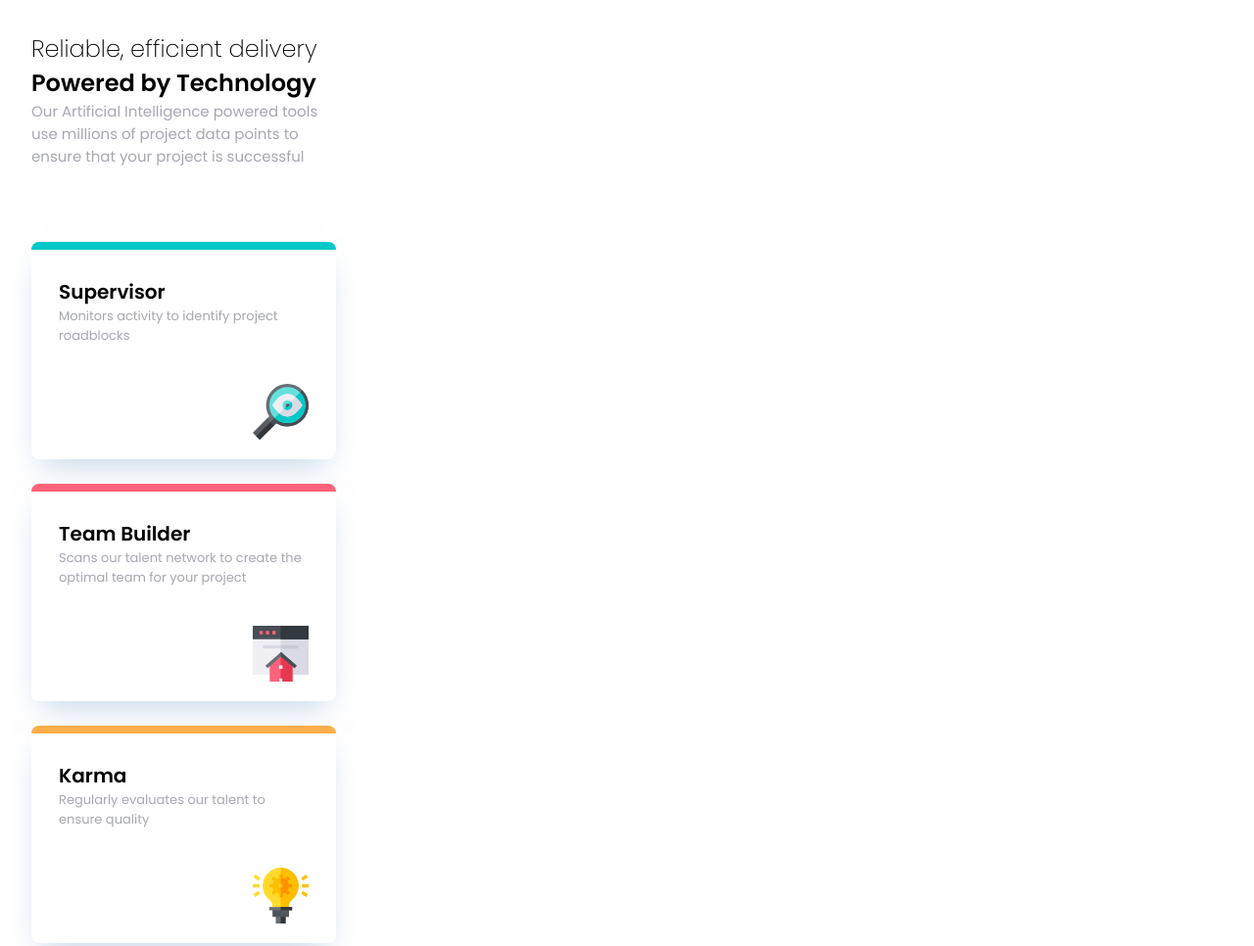
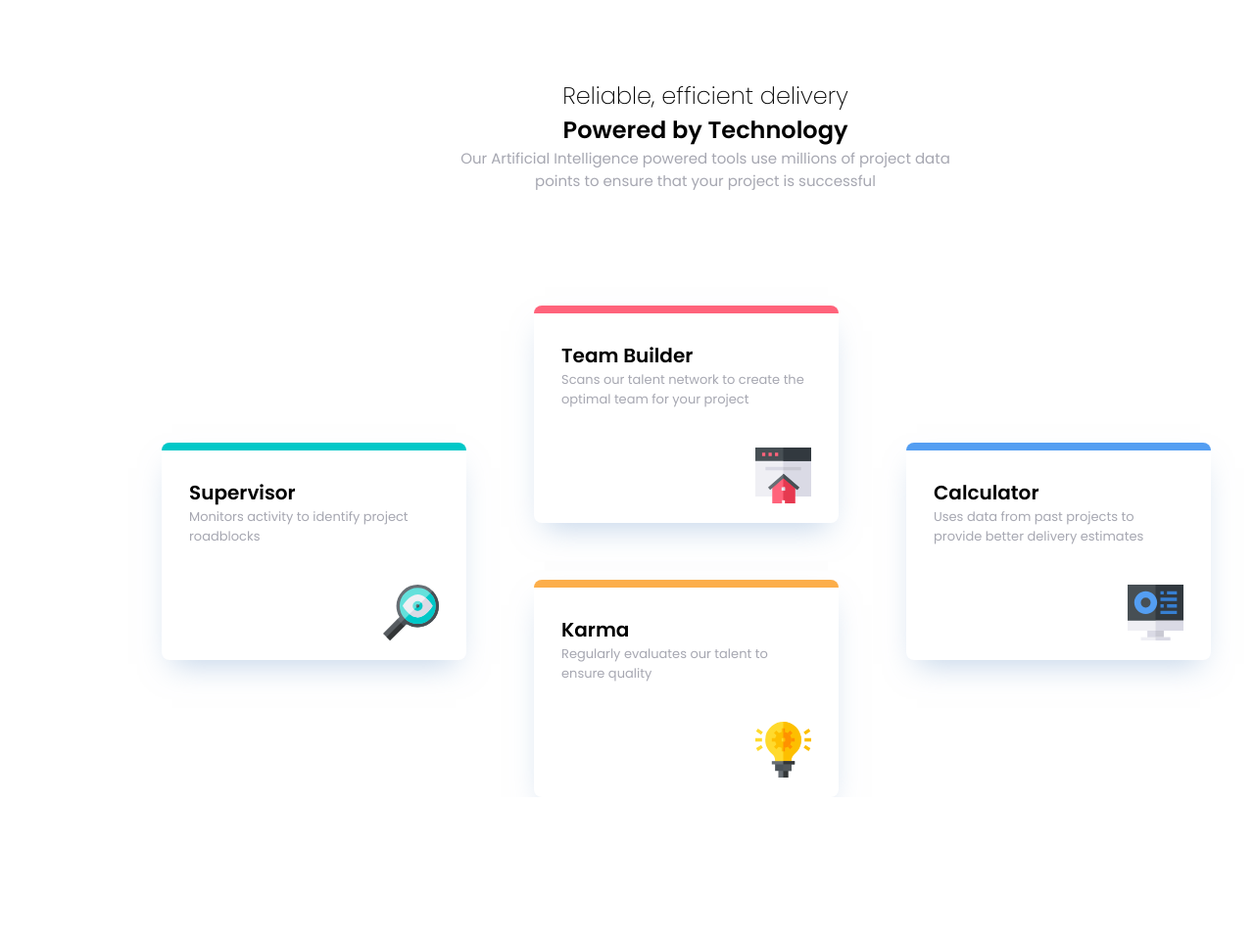
Before and after one commit to keketee/four-car-feature-section, a plain HTML site: page index.html in a window 1280 px wide. Shown: the top 966 px of the page at 98% size. After the commit the page ends 814 px from the top, so only its background shows below. Drawn offline with Linux system fonts and the light colour scheme.

Commit message:
Update styles.css

```diff
--- a/css/styles.css
+++ b/css/styles.css
@@ -20,8 +20,28 @@ body {
   font-family: "Poppins", sans-serif;
   padding: 32px;
 }
+
+main{
+  font-size: 0;
+}
+
 .header {
   width: 311px;
+
+}
+@media screen and (min-width:768px) {
+  .header{
+    position: absolute;
+    left: 450px;
+    top: 80px;
+    width: 540px;
+    height: 168px;
+    text-align: center;
+  }
+
+
+
+
 }
 .title {
   font-weight: 200;
@@ -59,17 +79,49 @@ body {
   padding: 28px;
   margin-bottom: 25px;
 }
+
 .box-green {
   border-top: 8px solid #00c8c8;
+}
+@media screen and (min-width:768px) {
+  .box-green{
+    position: absolute;
+    left: 165px;
+    top: 452px;
+  }
+
 }
 .box-red {
   border-top: 8px solid #ff637b;
 }
+@media screen and (min-width:768px) {
+  .box-red{
+    position: absolute;
+    left: 545px;
+    top: 312px;
+  }
+}
 .box-yellow {
   border-top: 8px solid #fcae4a;
 }
+@media screen and (min-width:768px) {
+  .box-yellow{
+    position: absolute;
+    left:545px ;
+    top: 592px;
+  }
+
+}
 .box-blue {
   border-top: 8px solid #549ef2;
+}
+@media screen and (min-width:768px) {
+  .box-blue{
+    position: absolute;
+    left: 925px;
+    top: 452px;
+  }
+
 }
 .title-card {
   font-weight: 600;
```
